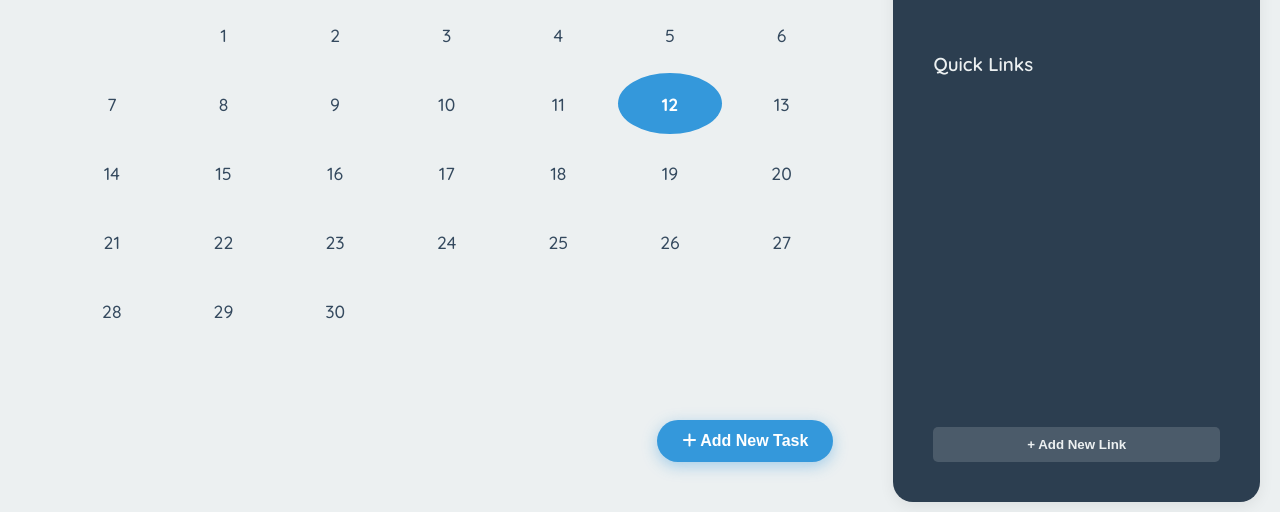
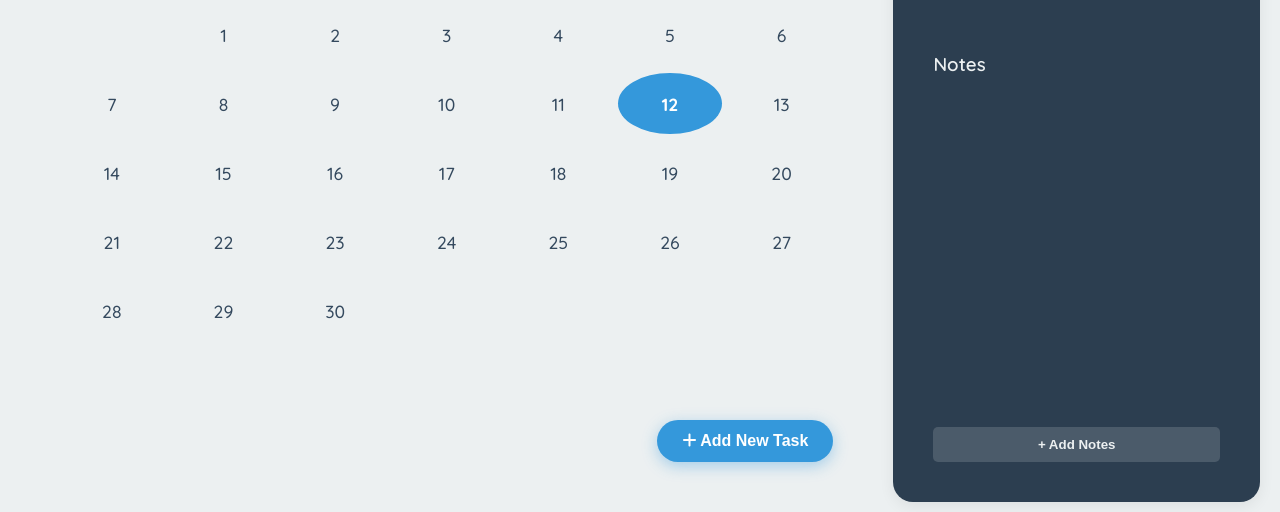
Before and after one commit to thakurpriyesh/dayflow, a plain HTML site: page index.html in a window 1280 px wide. Shown: the part 268-780 px from the top of the page. Drawn offline with Linux system fonts and the light colour scheme.

Commit message:
Updated index.html.

```diff
--- a/index.html
+++ b/index.html
@@ -31,10 +31,10 @@
             <h2>Information</h2>
             <div id="quote-display"></div>
             <div class="info-links-container">
-                <h3>Quick Links</h3>
+                <h3>Notes</h3>
                 <div id="quick-links-list">
                     </div>
-                <button id="add-quick-link-btn">+ Add New Link</button>
+                <button id="add-quick-link-btn">+ Add Notes</button>
             </div>
         </div>
     </div>
```
